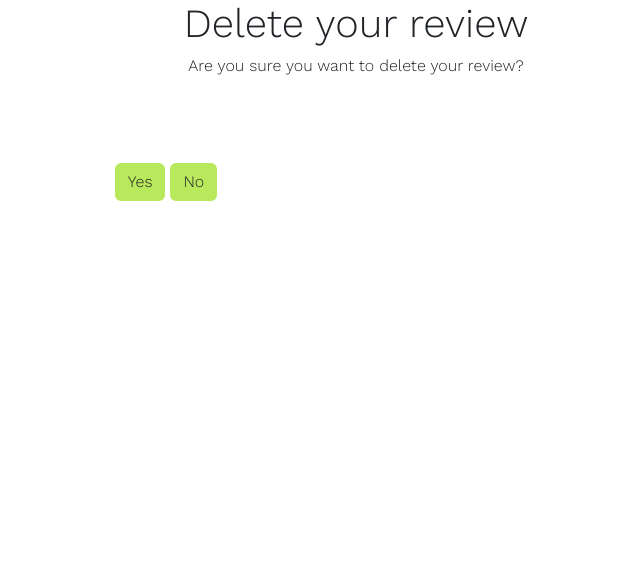
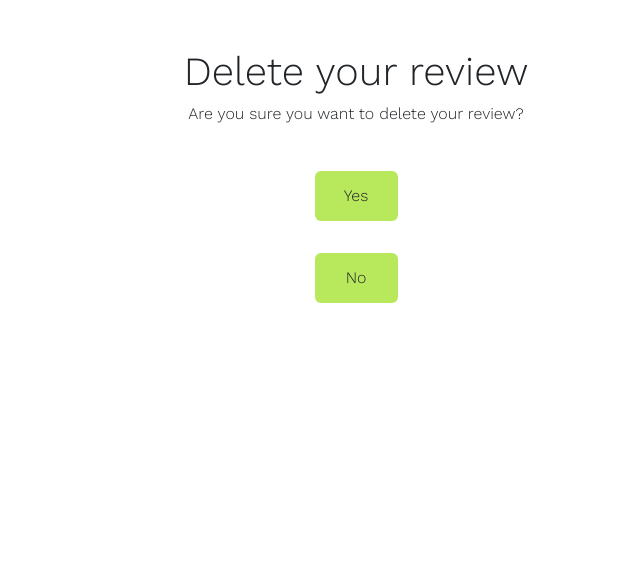
Before and after one commit to ARcKP98/open-book-reviews, a Django app: page /1/delete-review in a window 1280 px wide. Shown: the part 56-631 px from the top of the page, without its empty margins (284-924 px from the left). Run offline with Django 3.2, Linux system fonts and the light colour scheme; tables that the repository leaves empty hold one stand-in row (values such as "Sample post"); some libraries are stand-ins or nearby versions.

Commit message:
Style delete page.

```diff
--- a/static/css/style.css
+++ b/static/css/style.css
@@ -64,6 +64,24 @@ a {
   display: inline-block;
 }
 
+.delete-btn {
+  border: #000000 1px solid;
+  border-radius: 20px;
+}
+
+.edit-btn {
+  border: #000000 1px solid;
+  border-radius: 20px;
+  margin-right: 1rem;
+}
+
+.btn-del {
+  background-color: #B8E95C;
+  margin-bottom: 2rem;
+  display: block;
+  padding: 12px;
+  width: 50%;
+}
 /* Add Book */
 #add-book-form {
   margin-left: 2.5rem;
--- a/templates/book-info.html
+++ b/templates/book-info.html
@@ -67,8 +67,8 @@
                             Uploaded on: {{ review.created_on }}
                         </p>
                         {% if user.id == review.username.id %}
-                        <a href="{% url 'edit-review' review.pk %}">Edit</a>
-                        <a href="{% url 'delete-review' review.pk %}">Delete</a>
+                        <a class=" btn edit-btn" href="{% url 'edit-review' review.pk %}">Edit</a>
+                        <a class=" btn delete-btn" href="{% url 'delete-review' review.pk %}">Delete</a>
                         {% endif %}
                     </div>
 
--- a/templates/delete-review.html
+++ b/templates/delete-review.html
@@ -2,18 +2,18 @@
 {% block content %}
 {% load crispy_forms_tags %}
 
-<section class="mb-5">
+<section class="mt-5">
   <div class="text-center mb-5">
     <h1>Delete your review</h1>
     <h6>Are you sure you want to delete your review?</h6>
   </div>
   <div class="container">
-    <div class="row">
-        <div class="col-md-8 mt-4 text-center">
+    <div class="row justify-content-center">
+        <div class="col-md-2">
             <form method="post">
                 {% csrf_token %}
-                <button type="submit" class="mt-3 mb-3 btn btn-md review-submit">Yes</button>
-                <a class="btn btn-account" href="{% url 'book-info' review.book_name.slug %}">No</a>
+                <button type="submit" class="btn btn-del mx-auto">Yes</button>
+                <a class="btn btn-del mx-auto" href="{% url 'book-info' review.book_name.slug %}">No</a>
             </form>
         </div>
     </div>
--- a/templates/edit-review.html
+++ b/templates/edit-review.html
@@ -5,7 +5,8 @@
 <section class="mb-5">
   <div class="text-center mb-5">
     <h1>Change your Review</h1>
-    <h6>When you change your review here, your old review is replaced with this one.</h6>
+    <h6>When you change your review here, your old review is replaced with this one. Remember to be respectful and kind.
+      Any reviews that don't follow these rules will be removed</h6>
   </div>
   <div class="container">
     <div class="row">
```
Lines whose indentation alone changed are shown as unchanged.
